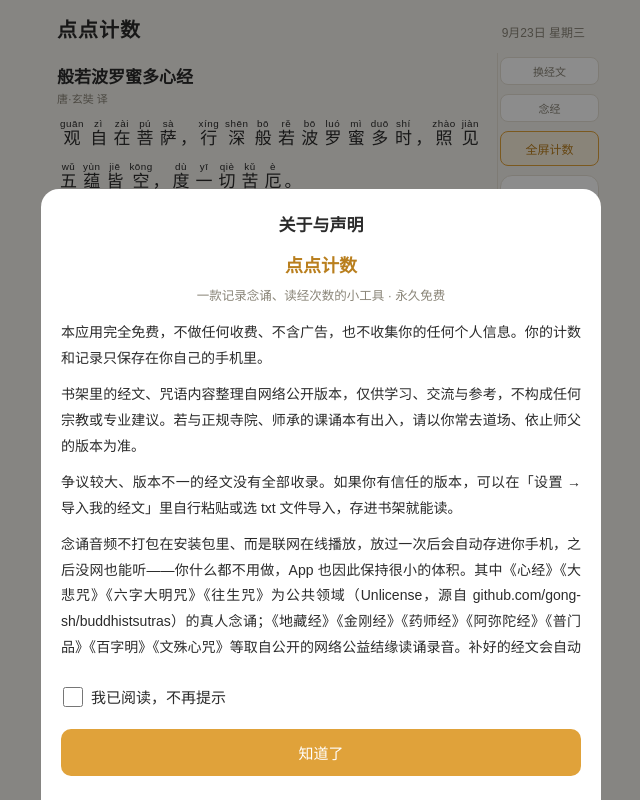
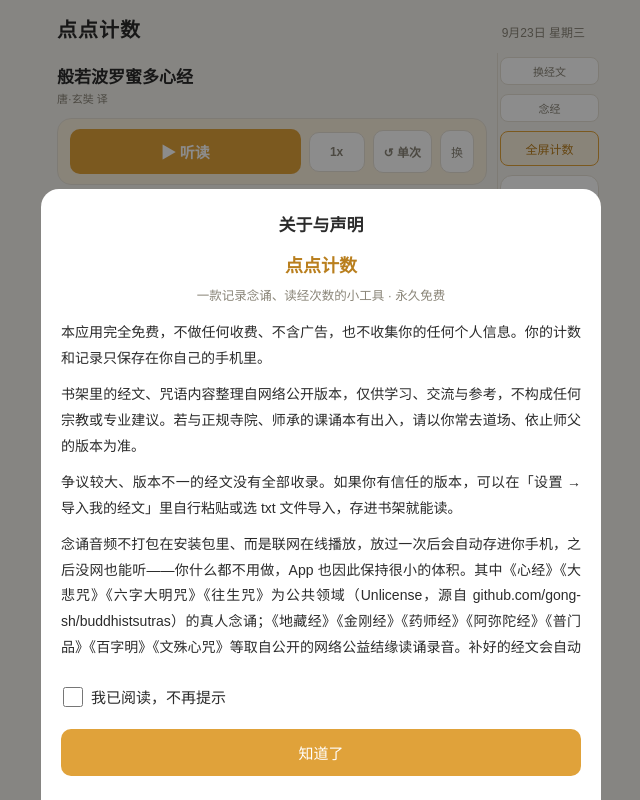
Before and after one commit to 3366866574/diandian, a website: page www/index.html in a window 1280 px wide. Shown: the whole page, without its empty margins (319-959 px from the left). Drawn offline with Linux system fonts and the light colour scheme.

Commit message:
v1.5.2：主页也放听读条 + 倍速/循环芯片
- 主页顶部新增「▶ 听读」+ 「倍速」+「↻循环/↺单次」chip，用户不用点进播放器就能一键切档
- 阅读页/书架的听读条同样加了这两个 chip，共用一套逻辑（cycleRate/toggleLoop）
- syncPlayUI 会刷新所有可见的 .lb-rate / .lb-loop，主页 + 阅读页两处保持同步
- 换音频 / 删除 按钮文字简化为「换」/「删」，让位给新加的 chip
- CSS：.lb-chip 通用样式（min-width:56px, on 态用 --soft-a 高亮）
- 版本号 1.5.2 / versionCode 17
- webcheck13 新增 B2 用例覆盖主页听读条渲染 / 点倍速 / 点循环 / 拉起播放器，36 PASS

```diff
--- a/www/app.js
+++ b/www/app.js
@@ -2,7 +2,7 @@
   'use strict';
 
   /* ══════════ 配置区（发布/更新时改这里） ══════════ */
-  var APP_VERSION = '1.5.1';            // 本版本号，需与 android versionName 一致
+  var APP_VERSION = '1.5.2';            // 本版本号，需与 android versionName 一致
   // 更新检查：填你托管 version.json 的地址（Cloudflare Pages）。
   var UPDATE_VERSION_URL = 'https://diandian-f1q.pages.dev/version.json';
   var UPDATE_APK_FALLBACK = 'https://diandian-f1q.pages.dev/diandian.apk';  // version.json 里没写 url 时的兜底下载地址
@@ -168,6 +168,7 @@
     var h = document.createElement('div'); h.className = 'sutra-head'; h.textContent = s.title;
     pane.appendChild(h);
     if (s.source) { var f = document.createElement('div'); f.className = 'sutra-from'; f.textContent = s.source; pane.appendChild(f); }
+    try { pane.appendChild(buildListenBar(s)); } catch (e) {}
     var body = document.createElement('div'); body.className = 'sutra-body';
     var py = SUTRA_PY[s.id];
     var showPy = py && pyOn();
@@ -679,6 +680,9 @@
     elA.loop.textContent = pl.loop ? '单曲循环' : '不循环'; elA.loop.classList.toggle('on', pl.loop);
     elA.rate.textContent = pl.rate + 'x';
     elA.sleep.textContent = '定时：' + (pl.sleepMin ? pl.sleepMin + '分' : '关'); elA.sleep.classList.toggle('on', !!pl.sleepMin);
+    // 同步所有可见的听读条上的 mini 芯片（主页 + 阅读页各一个）
+    var chipsR = document.querySelectorAll('.lb-rate'); for (var i = 0; i < chipsR.length; i++) chipsR[i].textContent = pl.rate + 'x';
+    var chipsL = document.querySelectorAll('.lb-loop'); for (var j = 0; j < chipsL.length; j++) { chipsL[j].textContent = pl.loop ? '↻ 循环' : '↺ 单次'; chipsL[j].classList.toggle('on', pl.loop); }
   }
   function updatePill() {
     if (!pl.id || elA.mask.classList.contains('show')) { elA.pill.style.display = 'none'; return; }
@@ -797,15 +801,21 @@
     if (hasAudio(s.id)) {
       var pb = document.createElement('button'); pb.className = 'lb-play'; pb.textContent = '▶ 听读';
       pb.addEventListener('click', function () { openPlayer(s.id); }); wrap.appendChild(pb);
-      var mg = document.createElement('button'); mg.className = 'lb-mgmt'; mg.textContent = '换音频';
+      var rt = document.createElement('button'); rt.className = 'lb-chip lb-rate'; rt.textContent = pl.rate + 'x';
+      rt.addEventListener('click', function (e) { e.stopPropagation(); cycleRate(); }); wrap.appendChild(rt);
+      var lp = document.createElement('button'); lp.className = 'lb-chip lb-loop' + (pl.loop ? ' on' : ''); lp.textContent = pl.loop ? '↻ 循环' : '↺ 单次';
+      lp.addEventListener('click', function (e) { e.stopPropagation(); toggleLoop(); }); wrap.appendChild(lp);
+      var mg = document.createElement('button'); mg.className = 'lb-mgmt'; mg.textContent = '换';
       mg.addEventListener('click', function () { importAudioFor(s.id); }); wrap.appendChild(mg);
-      if (importAudioMap()[s.id]) { var dl = document.createElement('button'); dl.className = 'lb-del'; dl.textContent = '删除'; dl.addEventListener('click', function () { askConfirm('删除这部经文导入的音频？', function () { removeAudio(s.id); }); }); wrap.appendChild(dl); }
+      if (importAudioMap()[s.id]) { var dl = document.createElement('button'); dl.className = 'lb-del'; dl.textContent = '删'; dl.addEventListener('click', function () { askConfirm('删除这部经文导入的音频？', function () { removeAudio(s.id); }); }); wrap.appendChild(dl); }
     } else {
       var gp = document.createElement('button'); gp.className = 'lb-play ghost'; gp.textContent = '♪ 音频待补充 · 点此导入';
       gp.addEventListener('click', function () { importAudioFor(s.id); }); wrap.appendChild(gp);
     }
     return wrap;
   }
+  function cycleRate() { var i = RATES.indexOf(pl.rate); i = (i + 1) % RATES.length; pl.rate = RATES[i]; A.playbackRate = pl.rate; data.settings.audioRate = pl.rate; save(); syncPlayUI(); }
+  function toggleLoop() { pl.loop = !pl.loop; A.loop = pl.loop; data.settings.audioLoop = pl.loop; save(); syncPlayUI(); }
   window.__audio = {
     open: openPlayer, has: hasAudio, importFor: importAudioFor,
     state: function () { return { id: pl.id, playing: !!pl.id && !A.paused, loop: pl.loop, rate: pl.rate, sleep: pl.sleepMin, dur: A.duration, cur: A.currentTime, sheetOpen: elA.mask.classList.contains('show'), pillShown: elA.pill.style.display !== 'none' }; }
--- a/www/index.html
+++ b/www/index.html
@@ -236,12 +236,14 @@
   .toast.show { opacity:1; }
 
   /* ── 听读音频 ── */
-  .listenbar { display:flex; gap:10px; align-items:center; margin:0 0 14px; padding:12px 14px; background:var(--soft); border:1px solid var(--line); border-radius:14px; }
+  .listenbar { display:flex; gap:8px; align-items:center; margin:0 0 14px; padding:10px 12px; background:var(--soft); border:1px solid var(--line); border-radius:14px; }
   .listenbar .lb-play { flex:1; padding:12px 0; border:none; border-radius:10px; background:var(--accent); color:#fff; font-size:15px; font-weight:600; }
   .listenbar .lb-play:active { background:var(--accent-press); }
   .listenbar .lb-play.ghost { background:var(--card); color:var(--ink); border:1px solid var(--line); font-weight:500; }
-  .listenbar .lb-mgmt { padding:12px 14px; border:1px solid var(--line); border-radius:10px; background:var(--card); color:var(--ink2); font-size:13px; }
-  .listenbar .lb-del { padding:12px 10px; border:1px solid var(--danger); border-radius:10px; background:var(--card); color:var(--danger); font-size:13px; }
+  .listenbar .lb-chip { padding:12px 10px; border:1px solid var(--line); border-radius:10px; background:var(--card); color:var(--ink2); font-size:12px; font-weight:600; min-width:56px; }
+  .listenbar .lb-chip.on { background:var(--soft-a); border-color:var(--accent); color:var(--accent-deep); }
+  .listenbar .lb-mgmt { padding:12px 10px; border:1px solid var(--line); border-radius:10px; background:var(--card); color:var(--ink2); font-size:12px; }
+  .listenbar .lb-del { padding:12px 10px; border:1px solid var(--danger); border-radius:10px; background:var(--card); color:var(--danger); font-size:12px; }
   .bk-audio { font-size:11px; color:var(--accent-deep); margin-left:6px; }
   .imp-audioname { font-size:12.5px; color:var(--ink2); margin-top:6px; }
 
```
Also changed, not shown: 1 other file.
